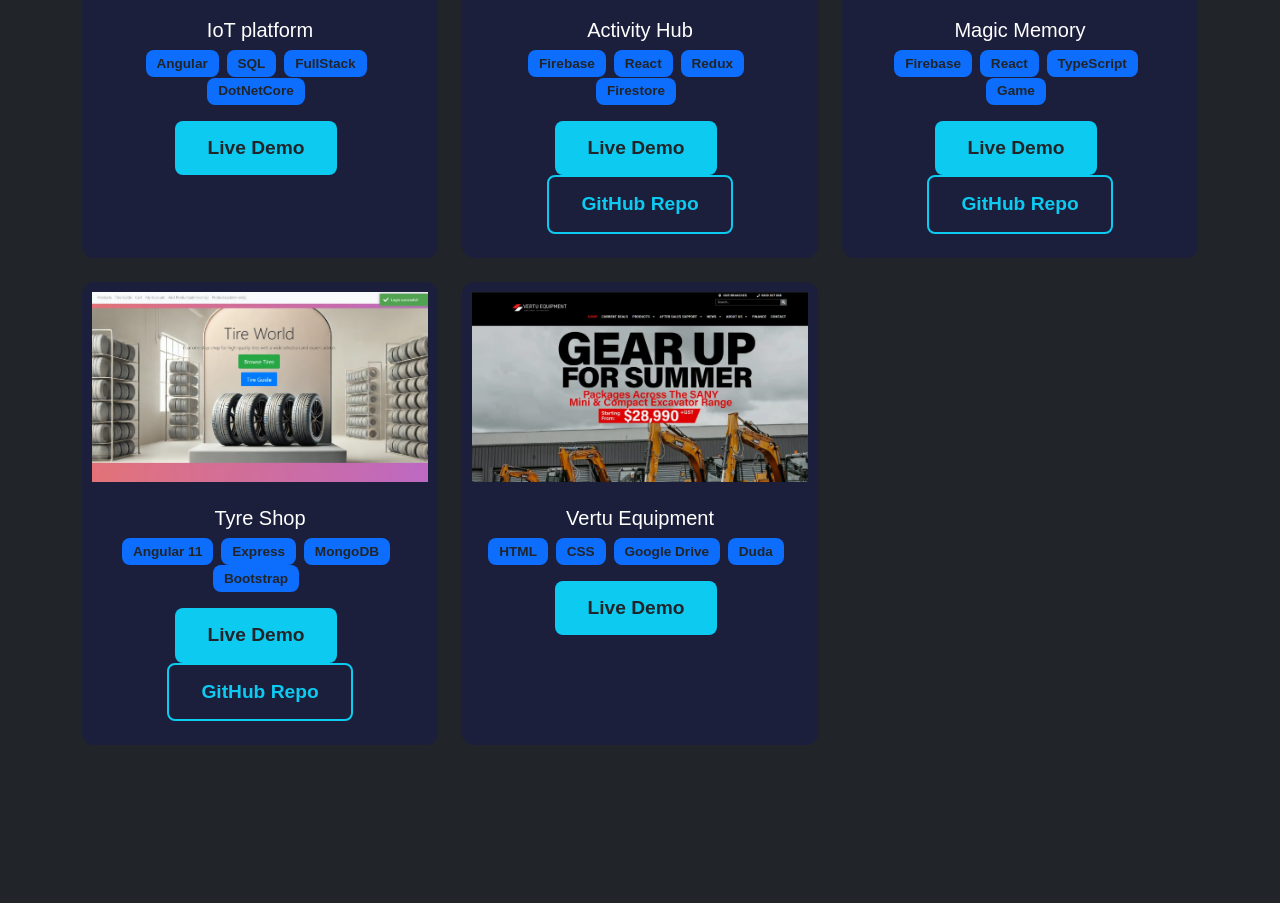
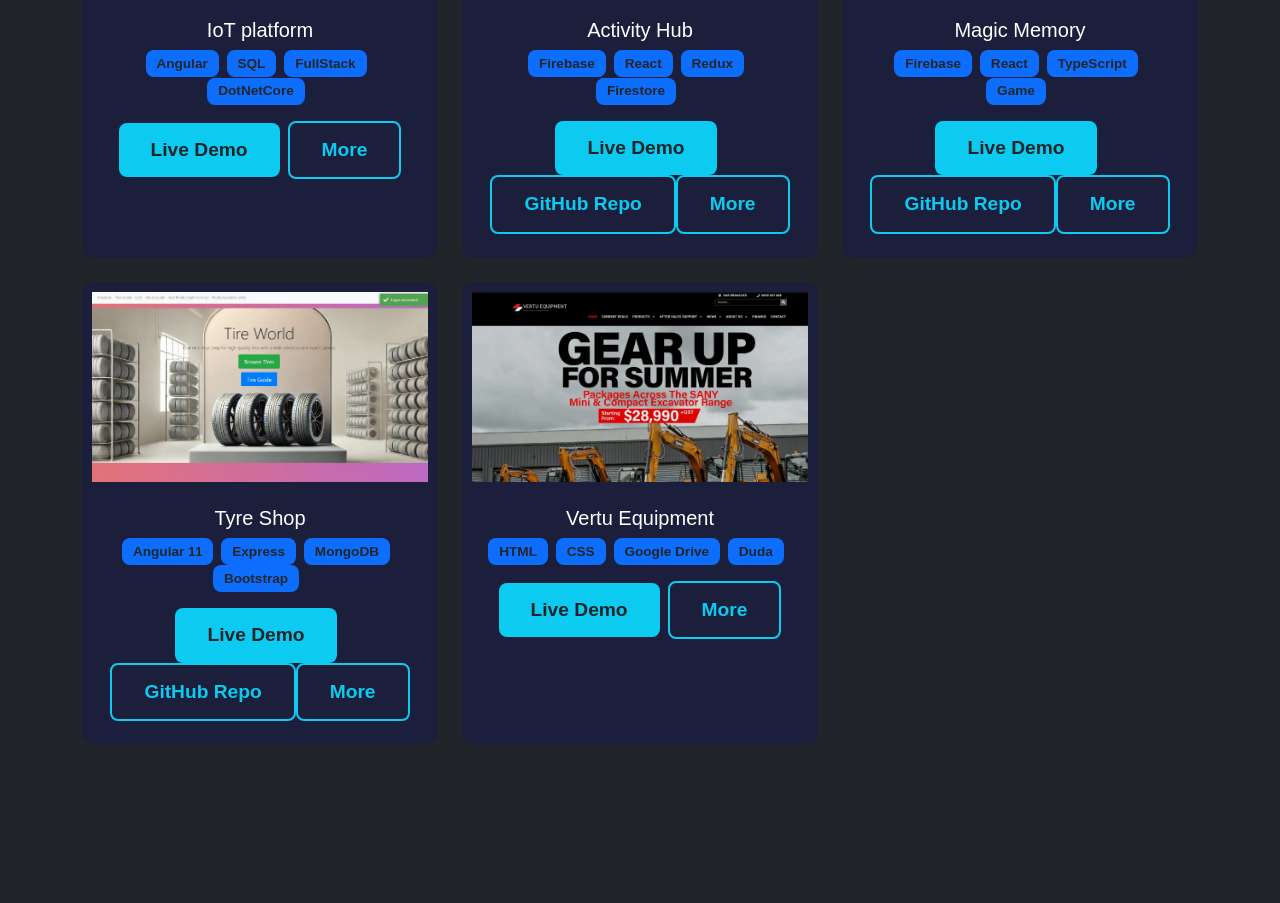
Before and after one commit to SimonS2019/portfolio, an Angular app: page / in a window 1280 px wide. Shown: the part 4040-4943 px from the top of the page. Built offline with nearby package versions, Linux system fonts and the light colour scheme.

Commit message:
feat: add 'More' button to project cards for modal display

```diff
--- a/src/app/projects/projects.component.html
+++ b/src/app/projects/projects.component.html
@@ -24,6 +24,7 @@
                                 class="btn btn-outline-primary">GitHub Repo</a>
                             <a *ngIf="project.downloadLink" [href]="project.downloadLink" target="_blank"
                                 class="btn btn-outline-secondary">Download</a>
+                            <a (click)="openModal(project)" class="btn btn-outline-primary">More</a>
                         </div>
                     </div>
                 </div>
```
